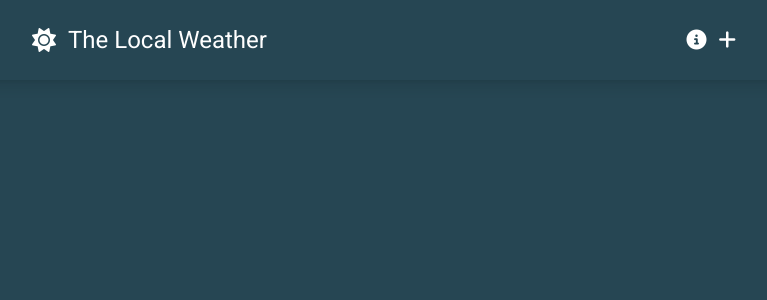
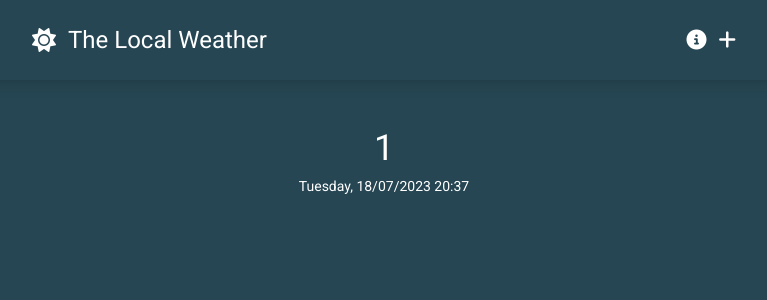
Before and after one commit to Jakub-Pinkowski/Weather-App, a Vue app: page /weather/1/1 in a window 1280 px wide. Shown: the top 300 px of the page, without its empty margins (256-1023 px from the left). Built offline with nearby package versions, Linux system fonts and the light colour scheme; no server answers.

Commit message:
Added date

```diff
--- a/src/components/AsyncCityView.vue
+++ b/src/components/AsyncCityView.vue
@@ -1,5 +1,35 @@
 <template>
-    <div></div>
+    <div class="flex flex-col flex-1 items-center">
+        <!-- Banner-->
+        <div
+            v-if="route.query.preview"
+            class="text-white p-4 bg-weather-secondary w-full text-center"
+        >
+            You are currently previewing this city, click the "+" icon to start tracking it
+        </div>
+        <!-- Weather Overview-->
+        <div class="flex flex-col items-center text-white py-12">
+            <h1 class="text-4xl mb-2">
+                {{ route.params.city }}
+            </h1>
+            <p class="text-sm mb-12">
+                {{
+                    new Date().toLocaleDateString('en-UK', {
+                        weekday: 'long',
+                        year: 'numeric',
+                        month: 'numeric',
+                        day: 'numeric'
+                    })
+                }}
+                {{
+                    new Date().toLocaleTimeString('en-UK', {
+                        hour: 'numeric',
+                        minute: 'numeric'
+                    })
+                }}
+            </p>
+        </div>
+    </div>
 </template>
 
 <script setup lang="ts">
@@ -23,4 +53,5 @@ const getWeatherData = async () => {
 
 const weatherData = await getWeatherData()
 console.log(weatherData)
+console.log(route.query)
 </script>
--- a/src/views/CityView.vue
+++ b/src/views/CityView.vue
@@ -1,6 +1,13 @@
 <template>
     <div>
-        <AsyncCityView />
+        <Suspense>
+            <AsyncCityView />
+            <template #fallback>
+                <p>
+                    Loading...
+                </p>
+            </template>
+        </Suspense>
     </div>
 </template>
 
--- a/src/views/HomeView.vue
+++ b/src/views/HomeView.vue
@@ -83,7 +83,8 @@ const previewCity = (city: LocationObject) => {
         },
         query: {
             lat: city.lat,
-            lon: city.lon
+            lon: city.lon,
+            preview: 'true'
         }
     })
 }
```
